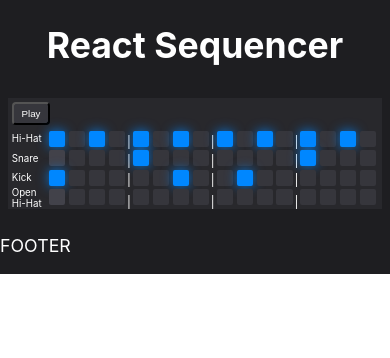
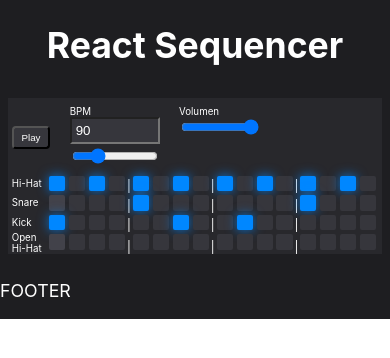
Before and after one commit to fededamis/ReactDrumSequencer, a React (Create React App) app: page / in a window 390 px wide. Shown: the top 358 px of the page. Built offline with nearby package versions, Linux system fonts and the light colour scheme; no server answers.

Commit message:
Se ajustan estilos responsive de BPMButton y VolumeFader

```diff
--- a/src/App.css
+++ b/src/App.css
@@ -39,32 +39,40 @@ html, body {
 }
 
 .BPMButton {
-	/* display: inline-grid; */
-	font-size: calc(2vmin);
+	display: inline-grid;
+	font-size: 2.5vw;
 	vertical-align: middle;
-	width: 30%;
-	margin: 1em;
-
-	display: none;
+	width: 20vw;
+	margin-top: 2vw;
+	margin-bottom: 2vw;
+	margin-left: 4vw;
+	margin-right: 4vw;
 }
 
 .BPMButton input {
 	width: inherit;
 	background: #36363c;
 	color:white;
-	border-radius: 4px;
+	border-radius: 0.05vw;
 	box-shadow: 0 1px 3px 0 rgba(blue, 0.3);
-	padding: 1em;
+	padding: 1vw;
+}
+
+.BPMButton input[type=range] {
+	padding: 0;
+	margin-top: 1vw;
+	width: 22vw;
 }
 
 .VolumeFader {
-	/* display: inline-grid; */
-	font-size: calc(2vmin);
-	vertical-align: middle;
-	width: 30%;
-	margin: 1em;
-
-	display: none;
+	display: inline-grid;
+	font-size: 2.5vw;
+	vertical-align: top;
+	width: 20vw;
+	margin-top: 2vw;
+	margin-bottom: 2vw;
+	margin-left: 4vw;
+	margin-right: 4vw;
 }
 
 .VolumeFader input {
@@ -73,7 +81,6 @@ html, body {
 	color:white;
 	border-radius: 4px;
 	box-shadow: 0 1px 3px 0 rgba(blue, 0.3);
-	padding: 1em;
 }
 
 .PadsGroup {
```
